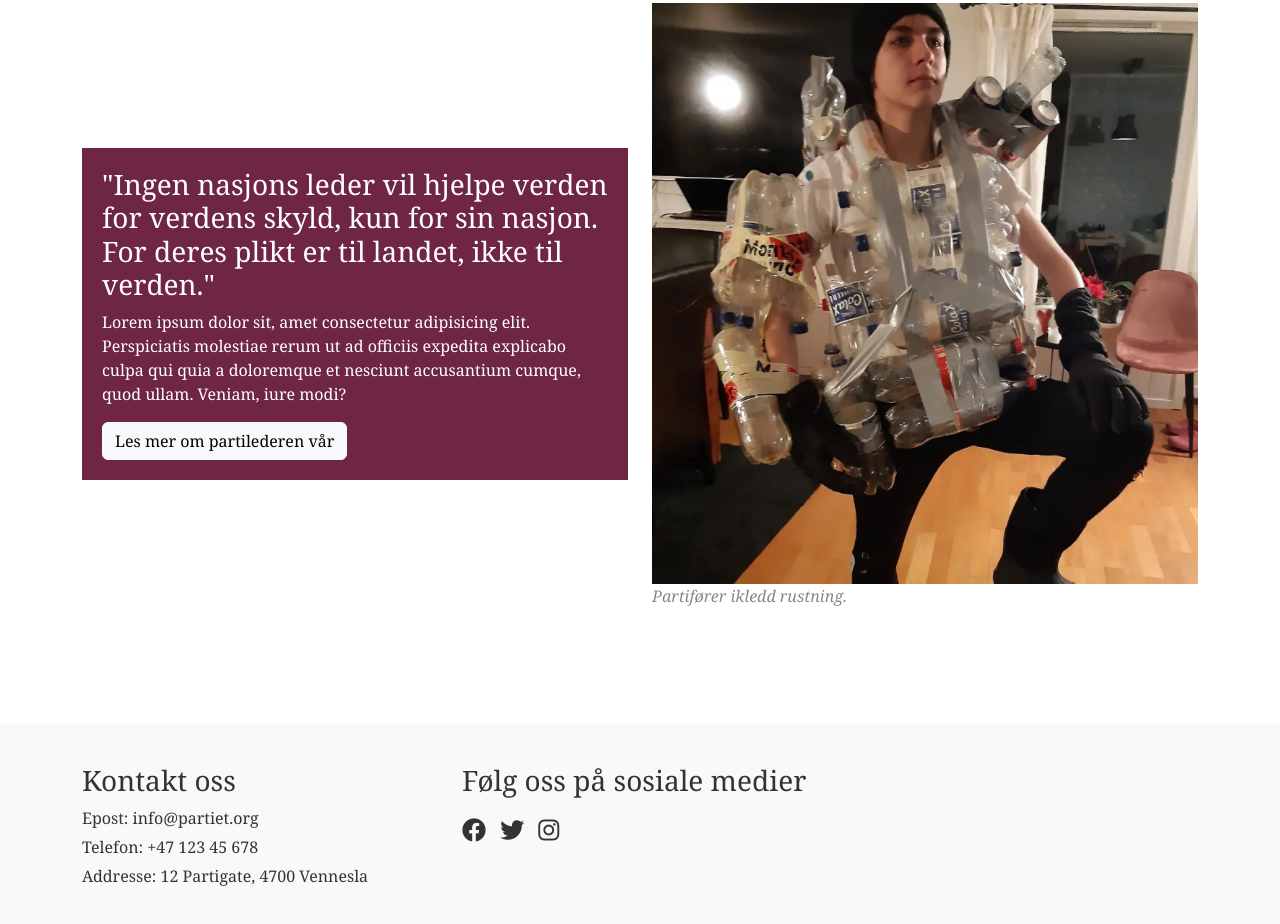
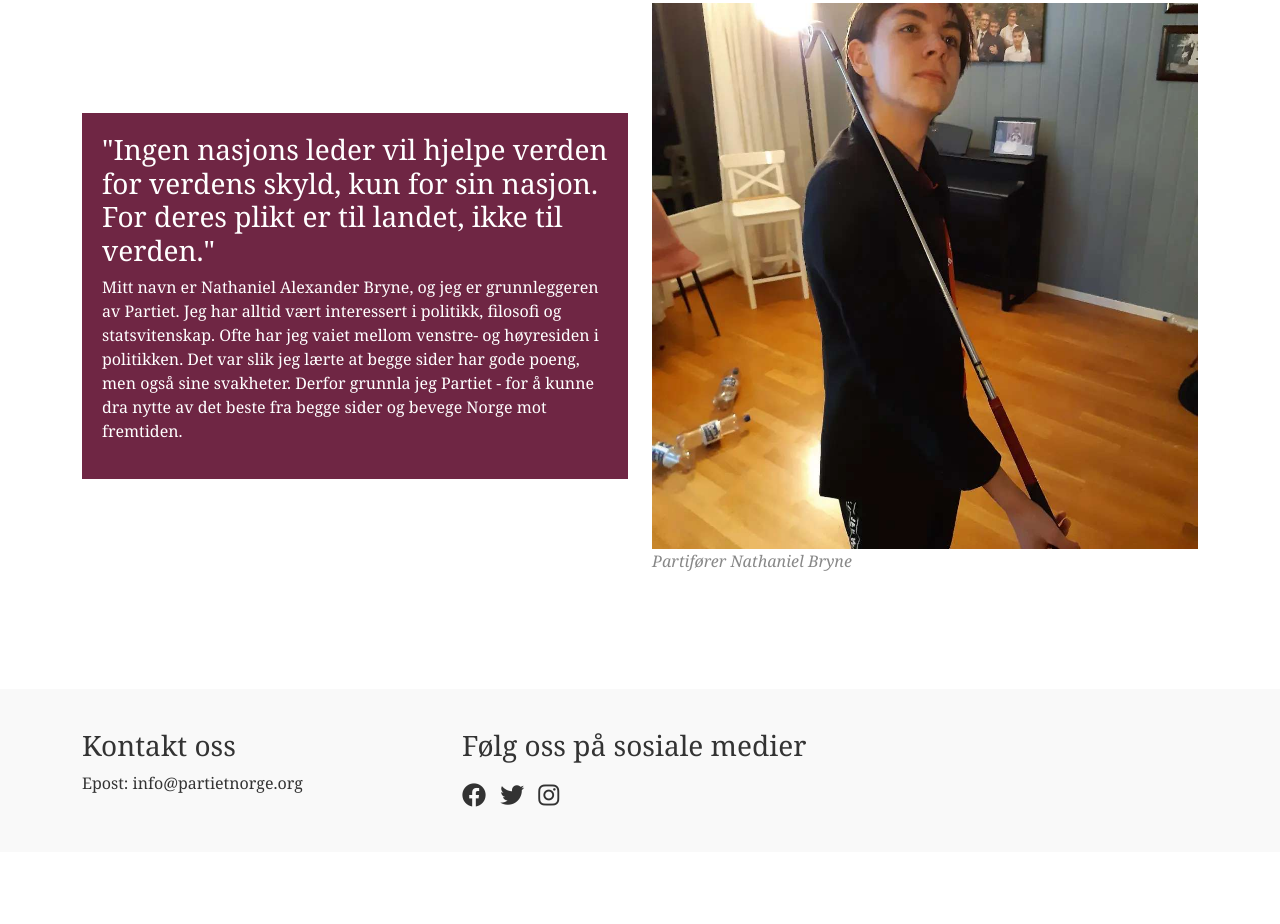
Before and after one commit to bergsving-collective/Partiet-nettside, a website: page index.html in a window 1280 px wide. Shown: the part 1069-1993 px from the top of the page. After the commit the page ends 1921 px from the top, so only its background shows below. Drawn offline with nearby package versions, Linux system fonts and the light colour scheme.

Commit message:
bilde av fører

```diff
--- a/footer.html
+++ b/footer.html
@@ -5,9 +5,7 @@
             <div class="col-md-4">
                 <h3>Kontakt oss</h3>
                 <ul>
-                    <li>Epost: info@partiet.org</li>
-                    <li>Telefon: +47 123 45 678</li>
-                    <li>Addresse: 12 Partigate, 4700 Vennesla</li>
+                    <li>Epost: info@partietnorge.org</li>
                 </ul>
             </div>
             <div class="col-md-4">
--- a/index.html
+++ b/index.html
@@ -84,15 +84,17 @@
                         <div class="section-content">
                             <h3>"Ingen nasjons leder vil hjelpe verden for verdens skyld, kun for sin nasjon. For deres
                                 plikt er til landet, ikke til verden."</h3>
-                            <p> Lorem ipsum dolor sit, amet consectetur adipisicing elit. Perspiciatis molestiae rerum
-                                ut ad officiis expedita explicabo culpa qui quia a doloremque et nesciunt accusantium
-                                cumque, quod ullam. Veniam, iure modi?</p>
-                            <a href="#" class="btn btn-light text-purple">Les mer om partilederen vår</a>
+                            <p> Mitt navn er Nathaniel Alexander Bryne, og jeg er grunnleggeren av Partiet. Jeg har
+                                alltid vært interessert i politikk, filosofi og statsvitenskap. Ofte har jeg vaiet
+                                mellom venstre- og høyresiden i politikken. Det var slik jeg lærte at begge sider har
+                                gode poeng,
+                                men også sine svakheter. Derfor grunnla jeg Partiet - for å kunne dra nytte av det beste
+                                fra begge sider og bevege Norge mot fremtiden.</p>
                         </div>
                     </div>
                     <div class="col-md-6">
-                        <img src="images/fuhrer.png" alt="Party Leader" class="leader-image" style="width: 100%;">
-                        <p class="image-description">Partifører ikledd rustning.</p>
+                        <img src="images/fuhrer.jpg" alt="Party Leader" class="leader-image" style="width: 100%;">
+                        <p class="image-description">Partifører Nathaniel Bryne</p>
                     </div>
                 </div>
             </div>
```
Also changed, not shown: images/fuhrer.jpg (added), images/fuhrer.png (deleted).
